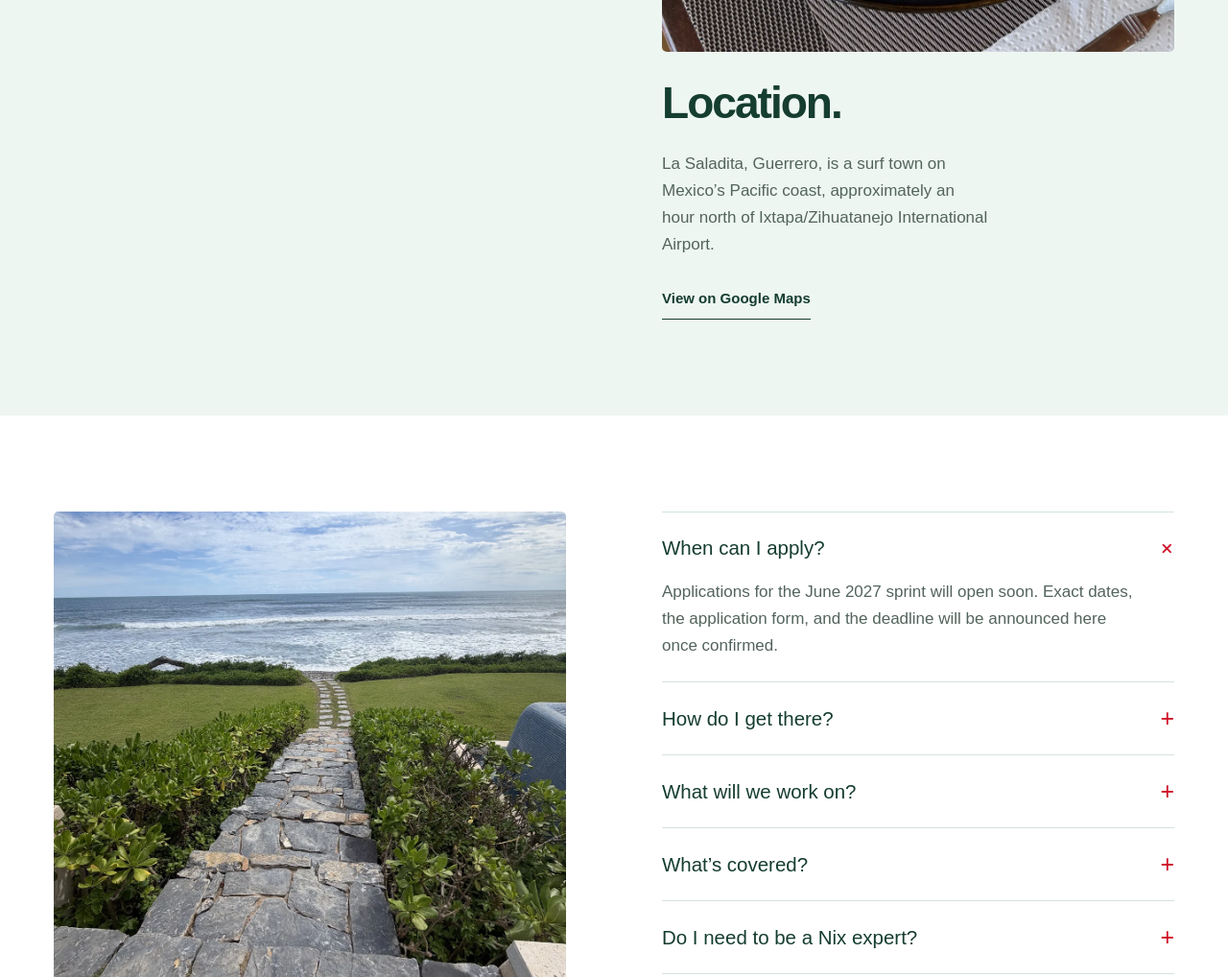
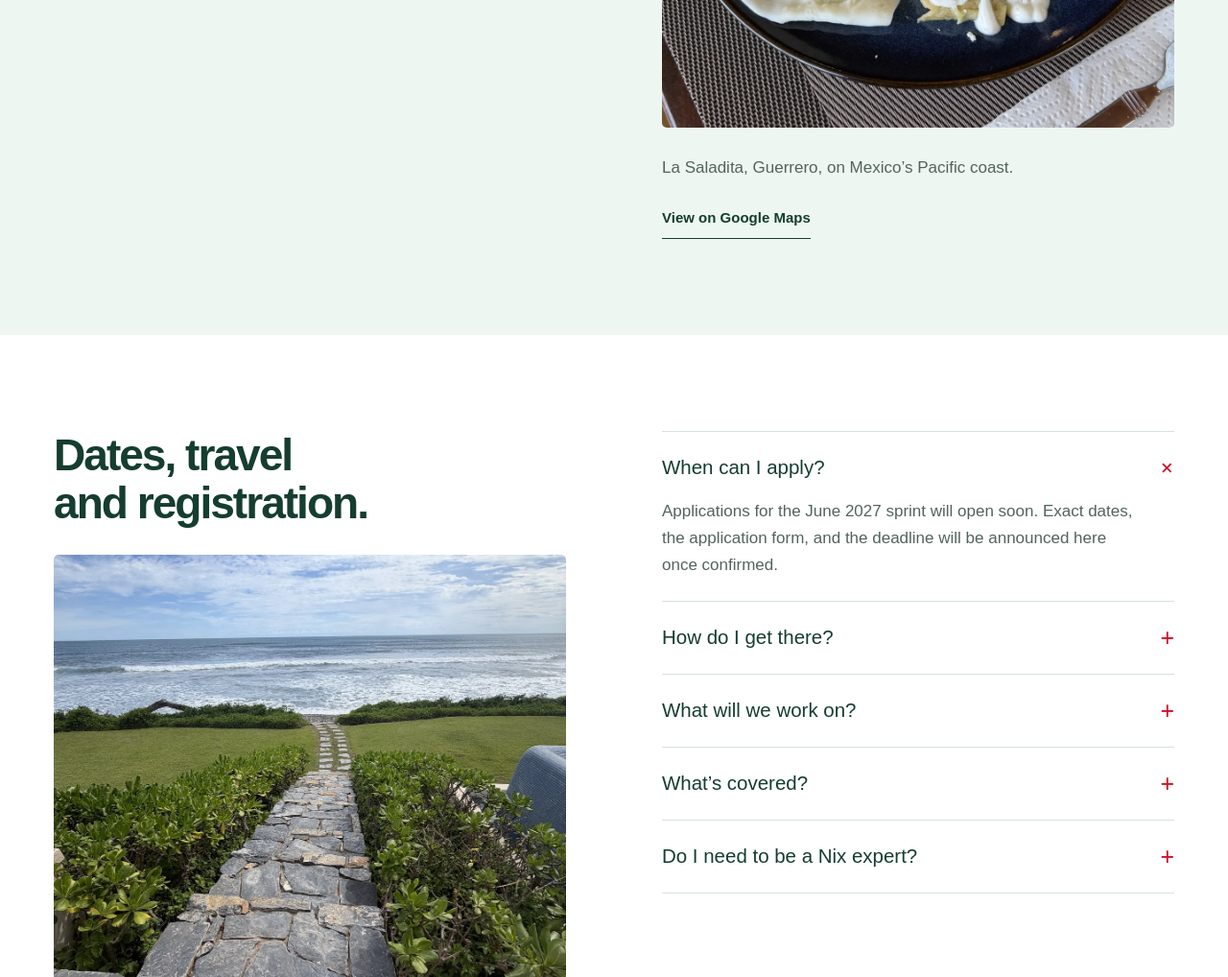
Before and after one commit to OceanSprint/tacosprint.org, an Astro site: page / in a window 1280 px wide. Shown: the part 2017-3035 px from the top of the page at 96% size. Built offline with nearby package versions, Linux system fonts and the light colour scheme; Astro itself is replaced by a stand-in of ours.

Commit message:
Simplify photo section descriptions and move headings above images

```diff
--- a/src/pages/index.astro
+++ b/src/pages/index.astro
@@ -57,6 +57,7 @@ import SprintPhoto from "../components/SprintPhoto.astro";
   <section class="place-section section" id="location">
     <div class="container place-grid">
       <div class="place-heading">
+        <h2>Location.</h2>
         <img
           class="section-photo"
           src="/assets/2026/sprint-food.webp"
@@ -66,12 +67,7 @@ import SprintPhoto from "../components/SprintPhoto.astro";
           loading="lazy"
           decoding="async"
         />
-        <h2>Location.</h2>
-        <p>
-          La Saladita, Guerrero, is a surf town on Mexico’s Pacific coast,
-          approximately an hour north of Ixtapa/Zihuatanejo International
-          Airport.
-        </p>
+        <p>La Saladita, Guerrero, on Mexico’s Pacific coast.</p>
         <a
           class="text-link"
           href="https://www.google.com/maps/place/La+Saladita,+Gro.,+Mexico"
@@ -118,6 +114,11 @@ import SprintPhoto from "../components/SprintPhoto.astro";
   </section>
   <section class="section container practical-grid" id="registration">
     <div class="practical-heading">
+      <h2>
+        Dates, travel
+        <br />
+        and registration.
+      </h2>
       <img
         class="section-photo"
         src="/assets/2026/beach-steps.webp"
@@ -127,11 +128,6 @@ import SprintPhoto from "../components/SprintPhoto.astro";
         loading="lazy"
         decoding="async"
       />
-      <h2>
-        Dates, travel
-        <br />
-        and registration.
-      </h2>
     </div>
     <div class="faq-list">
       <details open>
--- a/src/styles/global.css
+++ b/src/styles/global.css
@@ -291,6 +291,10 @@ h3 {
 .place-details {
   grid-area: details;
 }
+.place-heading > h2,
+.practical-heading > h2 {
+  margin-bottom: 28px;
+}
 .section-photo {
   display: block;
   width: 100%;
@@ -303,9 +307,11 @@ h3 {
 }
 .place-heading > p {
   font-size: var(--text-body);
-  max-width: 340px;
   color: var(--muted);
-  margin-top: 24px;
+  margin: 0 0 16px;
+}
+.practical-heading > .section-photo {
+  margin-bottom: 0;
 }
 .place-details article {
   display: flex;
@@ -954,9 +960,6 @@ textarea {
   .section-photo {
     margin-bottom: 24px;
   }
-  .place-heading > p {
-    max-width: none;
-  }
   .place-details article {
     padding-block: 23px;
   }
```
